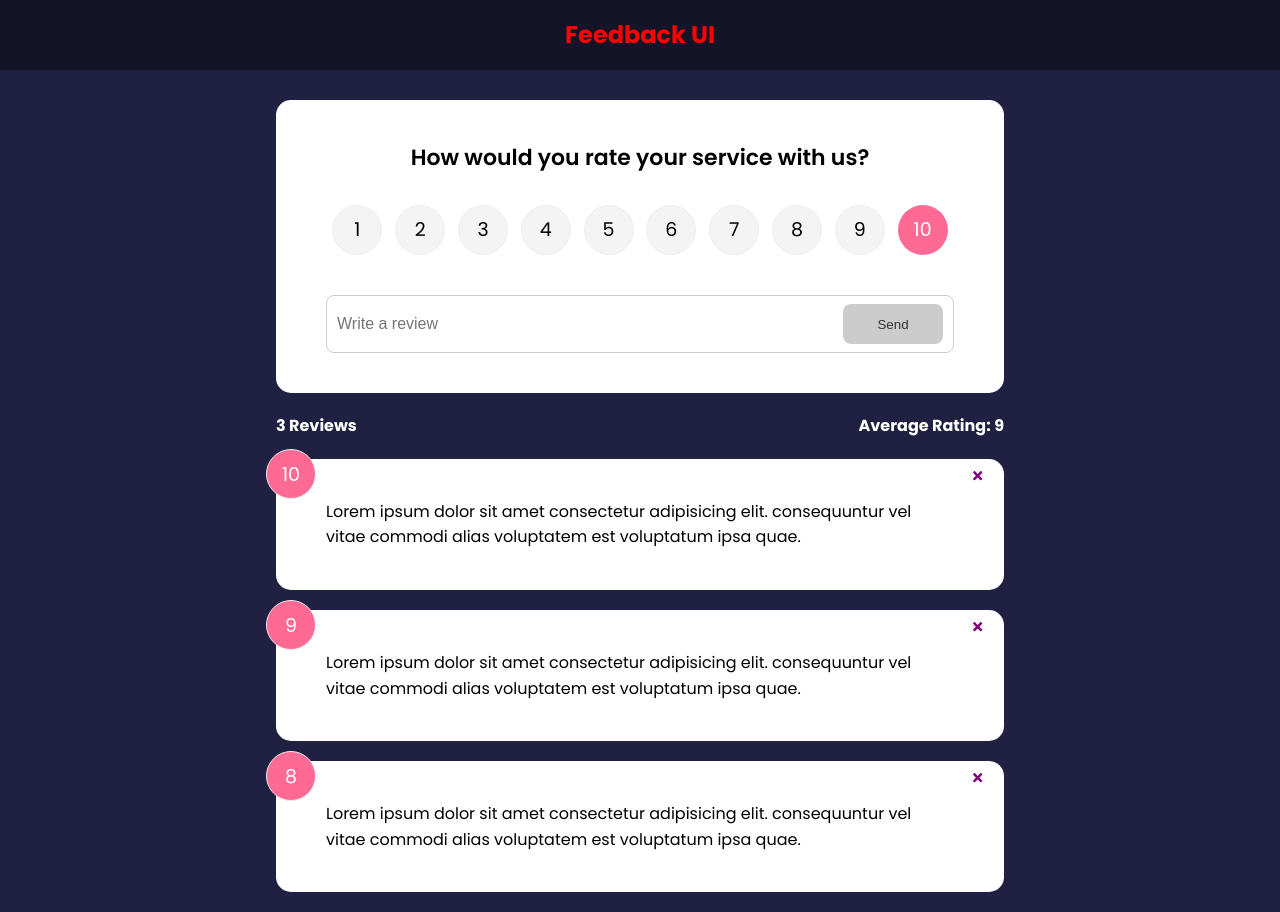
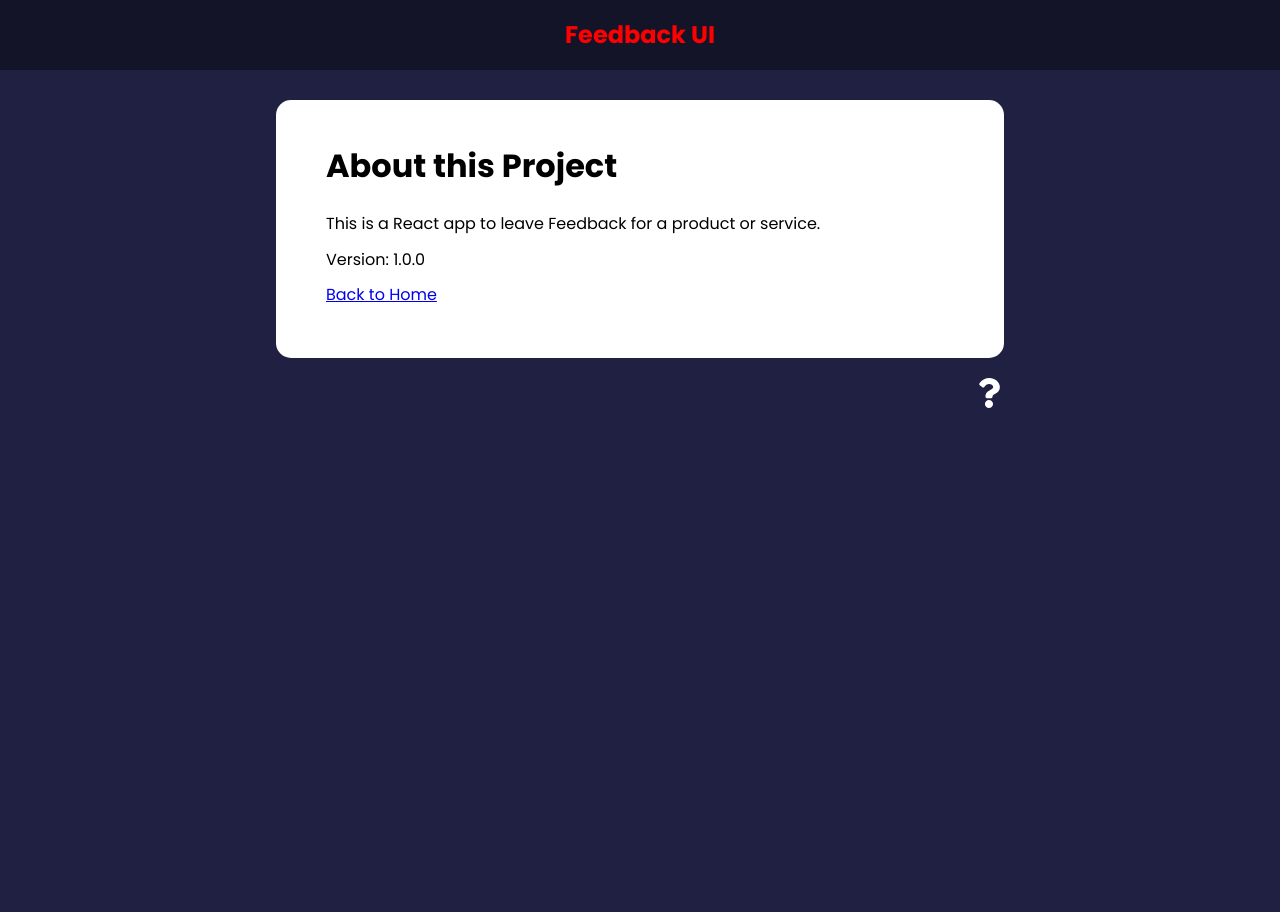
Before and after one commit to Crazyhaller/Feedback-UI-App, a React (Create React App) app: page /about in a window 1280 px wide. After the commit the page ends 800 px from the top, so only its background shows below. Built offline with nearby package versions, Linux system fonts and the light colour scheme.

Commit message:
Create Routes & Links

```diff
--- a/package.json
+++ b/package.json
@@ -10,6 +10,7 @@
     "react": "^18.2.0",
     "react-dom": "^18.2.0",
     "react-icons": "^4.4.0",
+    "react-router-dom": "^6.3.0",
     "react-scripts": "5.0.1",
     "uuid": "^8.3.2",
     "web-vitals": "^2.1.4"
--- a/src/App.js
+++ b/src/App.js
@@ -1,9 +1,12 @@
 import{ v4 as uuidv4} from "uuid"
+import {BrowserRouter as Router, Route, Routes} from "react-router-dom"
 import {useState} from "react"
 import Header from "./Components/Header"
 import FeedbackList from "./Components/FeedbackList"
 import FeedbackStats from "./Components/FeedbackStats"
 import FeedbackForm from "./Components/FeedbackForm"
+import AboutIconLink from "./Components/AboutIconLink"
+import AboutPage from "./pages/AboutPage"
 import FeedbackData from "./Data/FeedbackData"
 
 function App(){
@@ -21,14 +24,23 @@
     }
 
     return (
-        <>
+        <Router>
         <Header />
         <div className="container">
-            <FeedbackForm handleAdd={addFeedback} />
-            <FeedbackStats feedback={feedback}/>
-            <FeedbackList feedback={feedback} handleDelete={deleteFeedback} />
+            <Routes>
+                <Route exact path="/" element={
+                    <>
+                        <FeedbackForm handleAdd={addFeedback} />
+                    <FeedbackStats feedback={feedback}/>
+                    <FeedbackList feedback={feedback} handleDelete={deleteFeedback} />
+                    </>
+                }>
+                </Route>
+                <Route path="/about" element={<AboutPage />} />
+            </Routes>
+            <AboutIconLink />
         </div>
-        </>
+        </Router>
     )
 }
 
--- /dev/null
+++ b/src/Components/AboutIconLink.jsx
@@ -0,0 +1,14 @@
+import {FaQuestion} from "react-icons/fa"
+import {Link} from "react-router-dom"
+
+function AboutIconLink() {
+  return (
+    <div className="about-link">
+        <Link to='/about'>
+            <FaQuestion size={30} />
+        </Link>
+    </div>
+  )
+}
+
+export default AboutIconLink
--- /dev/null
+++ b/src/pages/AboutPage.jsx
@@ -0,0 +1,17 @@
+import Card from "../Components/shared/Card"
+import {Link} from "react-router-dom"
+
+function AboutPage() {
+  return (
+    <Card>
+      <div className="about">
+        <h1>About this Project</h1>
+        <p>This is a React app to leave Feedback for a product or service. </p>
+        <p>Version: 1.0.0</p>
+        <p><Link to="/">Back to Home</Link></p>
+      </div>
+    </Card>
+  )
+}
+
+export default AboutPage
```
Also changed, not shown: 1 other file (tests, documents, lock files or other folders).
